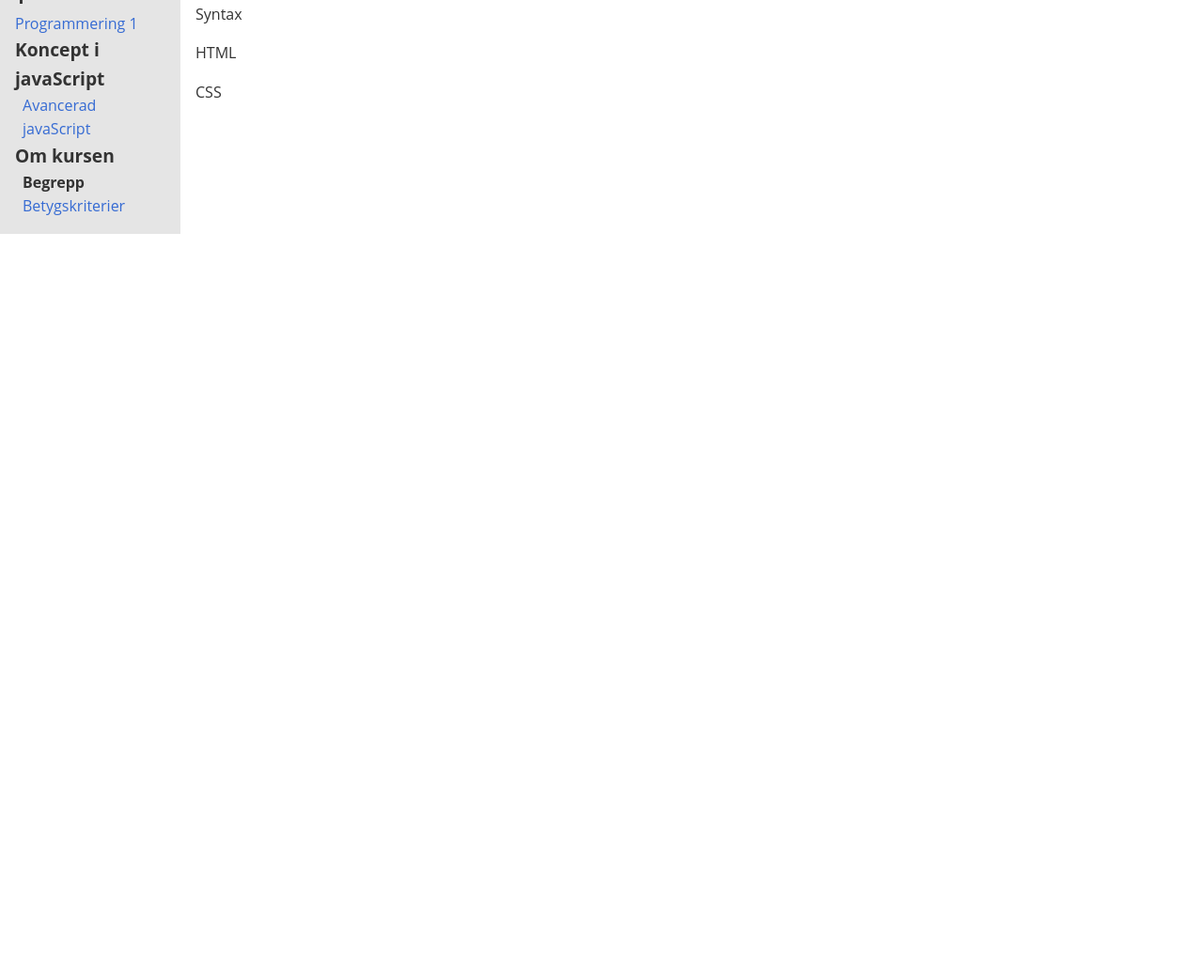
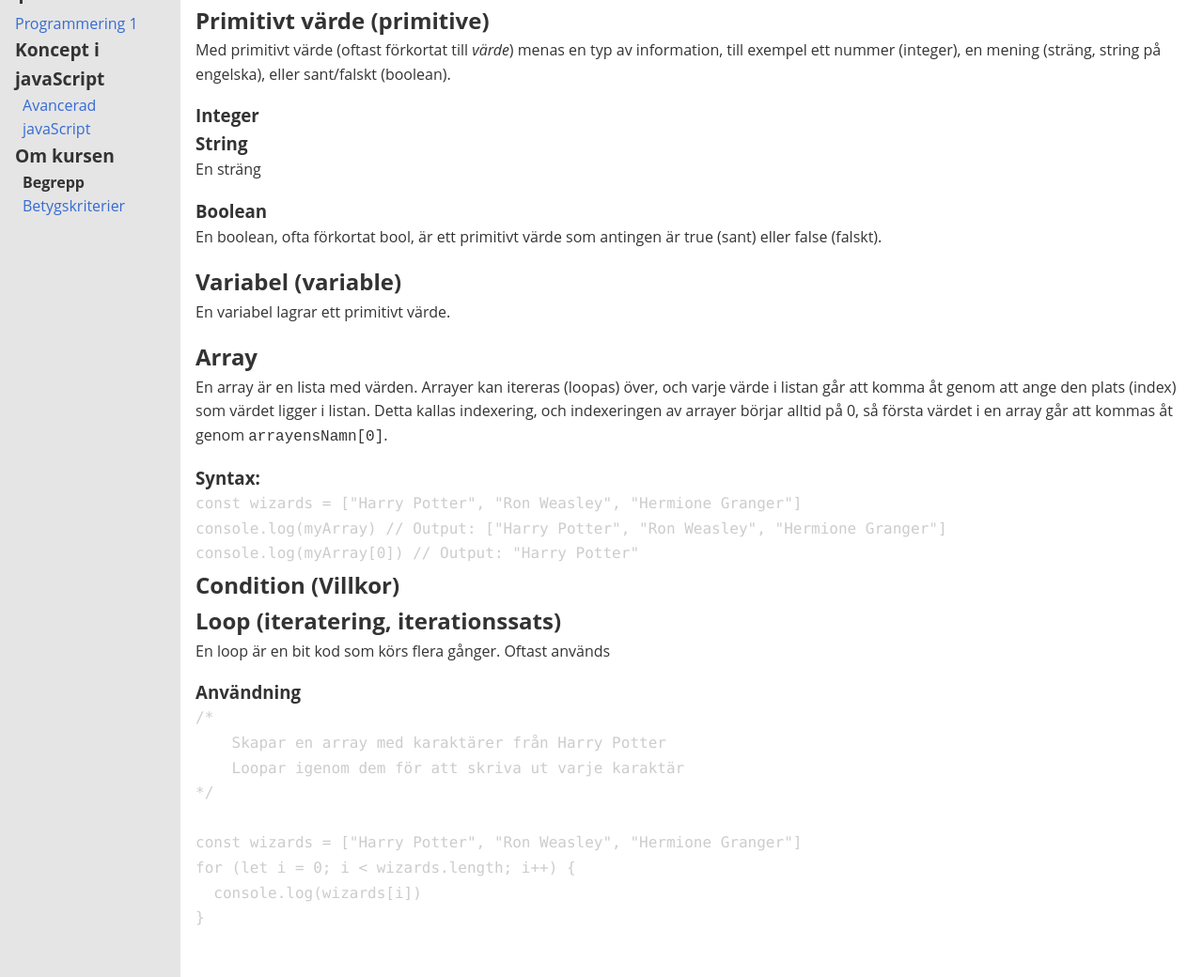
Before and after one commit to FractalThought/GuteTeknik2, a Gatsby site: page /prog1/begrepp in a window 1280 px wide. Shown: the part 119-1159 px from the top of the page at 94% size. Before the commit the page ends 800 px from the top, so only its background shows below. Built offline with nearby package versions, Linux system fonts and the light colour scheme; Gatsby itself is replaced by a stand-in of ours; some packages are replaced by stand-ins of ours; code samples lack their colours.

Commit message:
Added definitions to some words

````diff
--- a/src/pages/prog1/begrepp.md
+++ b/src/pages/prog1/begrepp.md
@@ -4,8 +4,52 @@ date: "2017-08-10"
 heading: "Om kursen"
 ---
 
-Syntax
+## Primitivt värde (primitive)
 
-HTML
+Med primitivt värde (oftast förkortat till _värde_) menas en typ av information, till exempel ett nummer (integer), en mening (sträng, string på engelska), eller sant/falskt (boolean).
 
-CSS
+### Integer
+
+### String
+
+En sträng
+
+### Boolean
+
+En boolean, ofta förkortat bool, är ett primitivt värde som antingen är true (sant) eller false (falskt).
+
+## Variabel (variable)
+
+En variabel lagrar ett primitivt värde.
+
+## Array
+
+En array är en lista med värden. Arrayer kan itereras (loopas) över, och varje värde i listan går att komma åt genom att ange den plats (index) som värdet ligger i listan. Detta kallas indexering, och indexeringen av arrayer börjar alltid på 0, så första värdet i en array går att kommas åt genom `arrayensNamn[0]`.
+
+### Syntax:
+
+```javascript
+const wizards = ["Harry Potter", "Ron Weasley", "Hermione Granger"]
+console.log(myArray) // Output: ["Harry Potter", "Ron Weasley", "Hermione Granger"]
+console.log(myArray[0]) // Output: "Harry Potter"
+```
+
+## Condition (Villkor)
+
+## Loop (iteratering, iterationssats)
+
+En loop är en bit kod som körs flera gånger. Oftast används
+
+### Användning
+
+```js
+/*
+    Skapar en array med karaktärer från Harry Potter
+    Loopar igenom dem för att skriva ut varje karaktär
+*/
+
+const wizards = ["Harry Potter", "Ron Weasley", "Hermione Granger"]
+for (let i = 0; i < wizards.length; i++) {
+  console.log(wizards[i])
+}
+```
````
